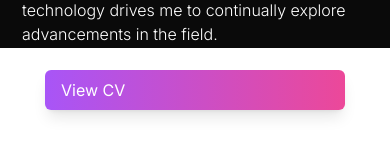
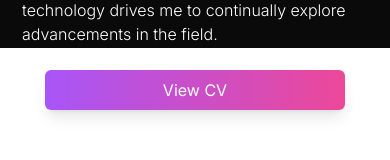
Before and after one commit to sagar-tandan/portfolio_ap, a React (Vite) app: page / in a window 390 px wide. Shown: the part 796-956 px from the top of the page. Built offline with nearby package versions, Linux system fonts and the light colour scheme.

Commit message:
Button text fixed

```diff
--- a/src/Components/Hero.jsx
+++ b/src/Components/Hero.jsx
@@ -126,7 +126,7 @@ const Hero = () => {
             whileInView={{ opacity: 1, x: 0 }}
             initial={{ opacity: 0, x: -100 }}
             transition={{ duration: 0.5 }}
-            className="w-[300px] sm:w-[200px] bg-gradient-to-r from-purple-500 to-pink-500 py-2 px-4 rounded-md font-normal text-white shadow-lg hover:shadow-2xl hover:brightness-90"
+            className="w-[300px] sm:w-[200px] bg-gradient-to-r from-purple-500 to-pink-500 py-2 px-4 rounded-md font-normal text-white shadow-lg hover:shadow-2xl hover:brightness-90 text-center"
           >
             View CV
           </motion.a>
```
